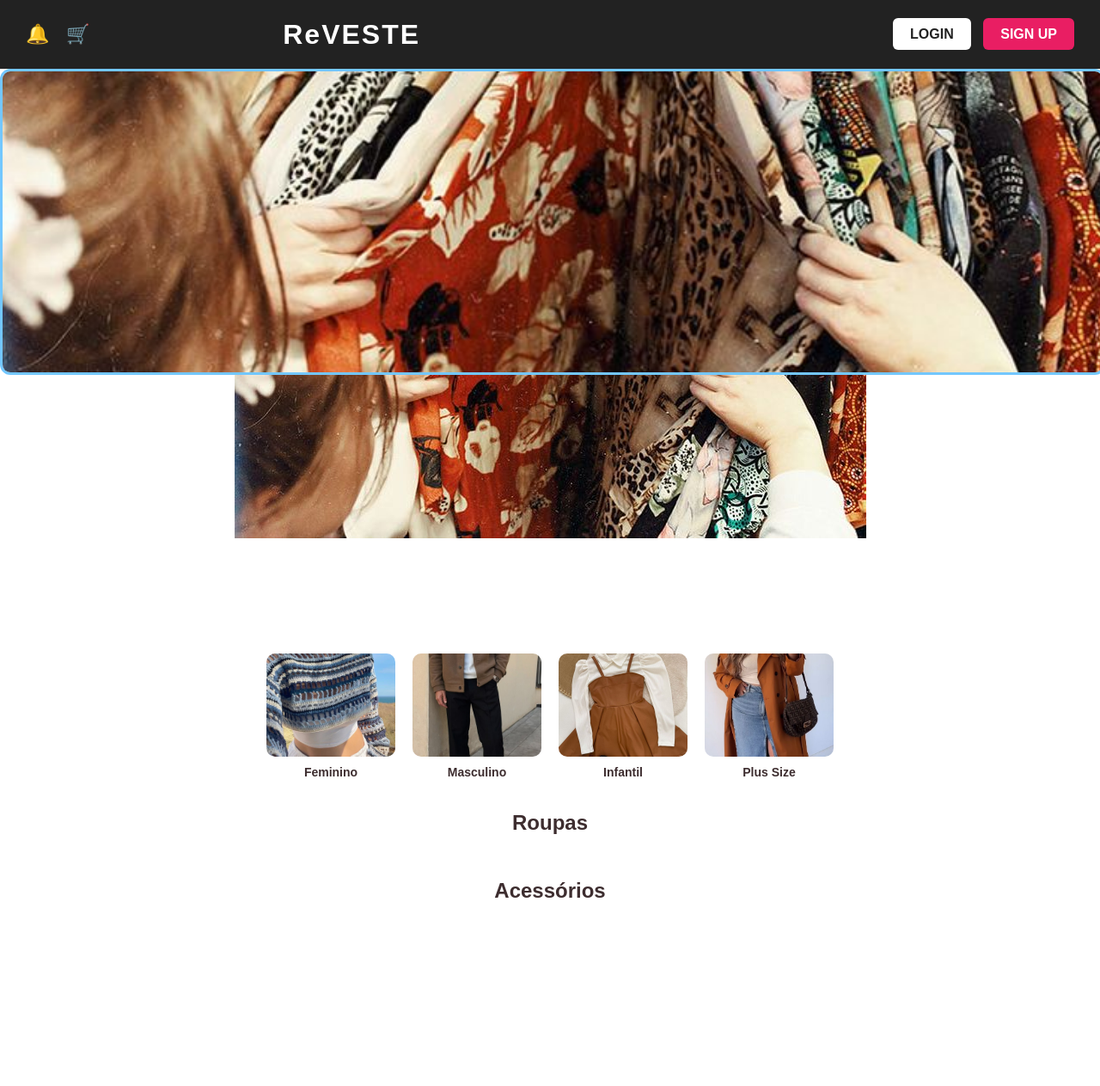
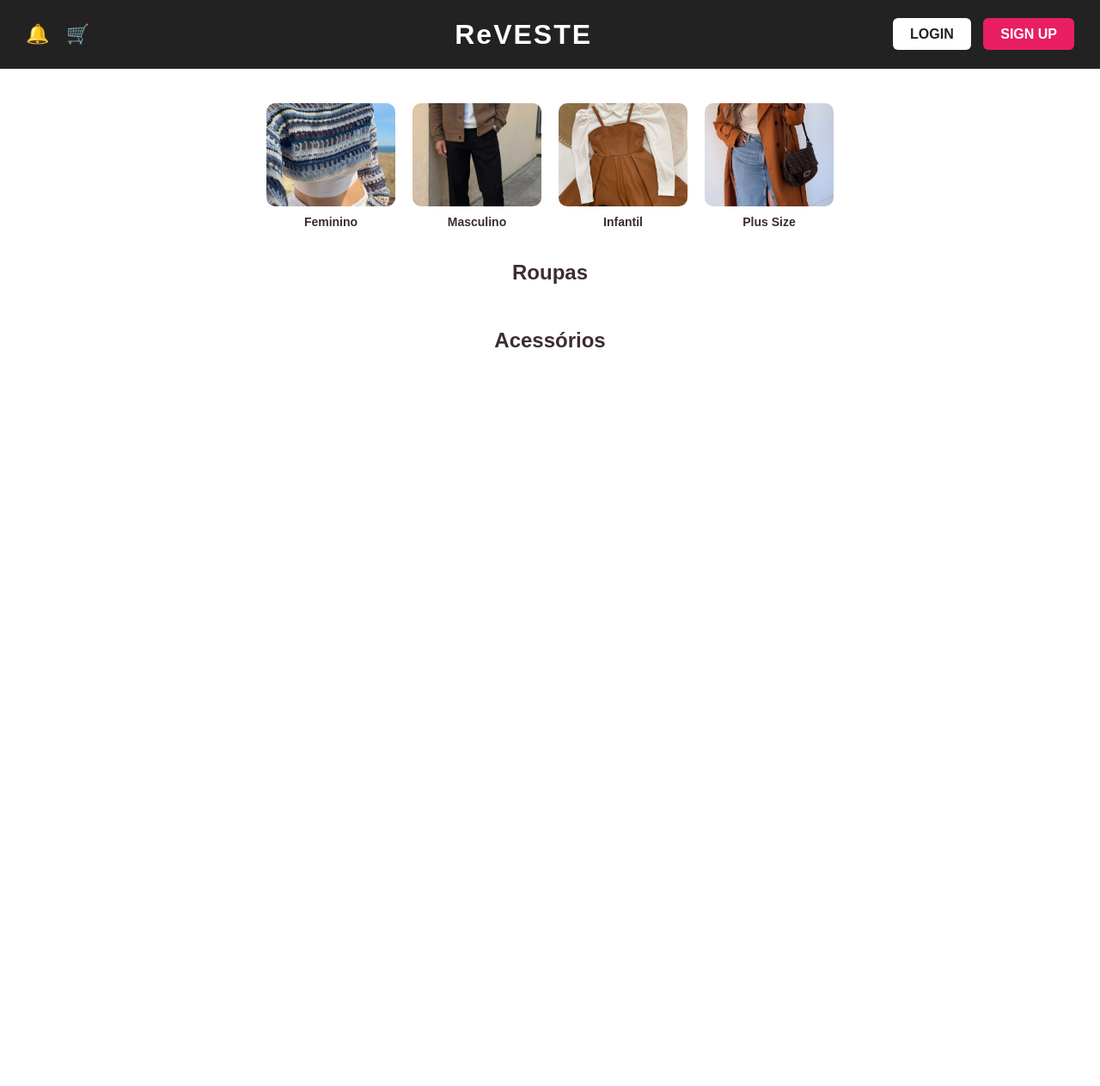
Before and after one commit to MariaLuizaGuerra/ReVeste, a PHP site: page / in a window 1280 px wide. Shown: the whole page at 86% size. Before the commit the page ends 1044 px from the top, so only its background shows below. Run offline with PHP 8.4, Linux system fonts and the light colour scheme; data that the repository does not hold is empty.

Commit message:
anabelat02

```diff
--- a/css/index.css
+++ b/css/index.css
@@ -1,5 +1,6 @@
 .logo {
   width: 500px;
+  margin-left: 400px;
 }
 
 
--- a/index.php
+++ b/index.php
@@ -2,6 +2,7 @@
 require "src/conexao-bd.php";
 require "src/Modelo/Produto.php";
 require "src/Repositorio/ProdutoRepositorio.php";
+
 
 $repo = new ProdutoRepositorio($pdo);
 
@@ -40,12 +41,6 @@ $dadosAcessorios = $repo->opcoesAcessorios();
 
 <main>
 
-    <!-- BANNER -->
-    <section class="container-banner">
-        <img src="img/fundoLogin.jpg" class="banner-img" alt="Banner ReVeste">
-    </section>
-
-    <!-- CATEGORIAS -->
     <section class="categories">
         <div class="category"><img src="img/feminino.jpg" alt=""><p>Feminino</p></div>
         <div class="category"><img src="img/masculino.jpg" alt=""><p>Masculino</p></div>
@@ -53,7 +48,7 @@ $dadosAcessorios = $repo->opcoesAcessorios();
         <div class="category"><img src="img/pulssize.jpg" alt=""><p>Plus Size</p></div>
     </section>
 
-    <!-- LISTA DE ROUPAS -->
+
     <section class="suggestions">
         <h2>Roupas</h2>
 
@@ -99,6 +94,13 @@ $dadosAcessorios = $repo->opcoesAcessorios();
         </div>
     </section>
 
+        <title>ReVeste - Closet</title>
+</head>
+
+<body>
+    <main>
+
+
 </main>
 
 </body>
--- a/login.php
+++ b/login.php
@@ -84,7 +84,7 @@ $erro = $_GET['erro'] ?? '';
 
 
     <script>
-        // ... (Script de ocultar mensagem permanece)
+
         window.addEventListener('DOMContentLoaded', function(){
             var msg = document.querySelector('.mensagem-erro');
             if(msg){
```
